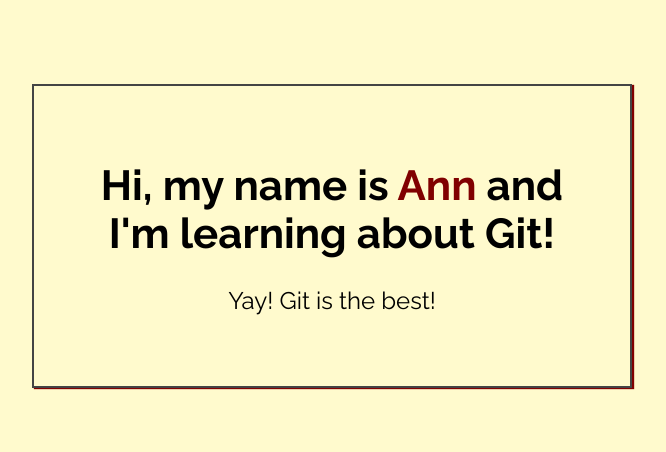
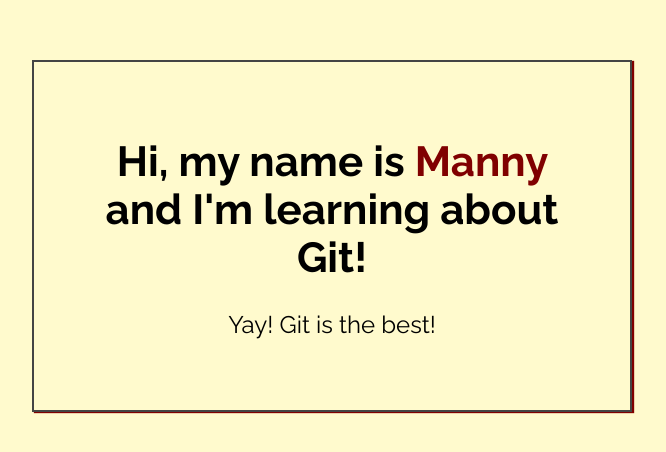
Before and after one commit to Manny-1/my-first-repo, a plain HTML site: page my-first-repo/index.html in a window 1280 px wide. Shown: the part 164-616 px from the top of the page, without its empty margins (308-974 px from the left). Drawn offline with Linux system fonts and the light colour scheme.

Commit message:
Added name to index.html

```diff
--- a/my-first-repo/index.html
+++ b/my-first-repo/index.html
@@ -14,7 +14,7 @@
 <body>
 
     <div class="greeting">
-        <h1>Hi, my name is <span class="highlight">Ann</span> and I'm learning about Git! </h1>
+        <h1>Hi, my name is <span class="highlight">Manny</span> and I'm learning about Git! </h1>
 
         <p>Yay! Git is the best!</p>
     </div>
```
